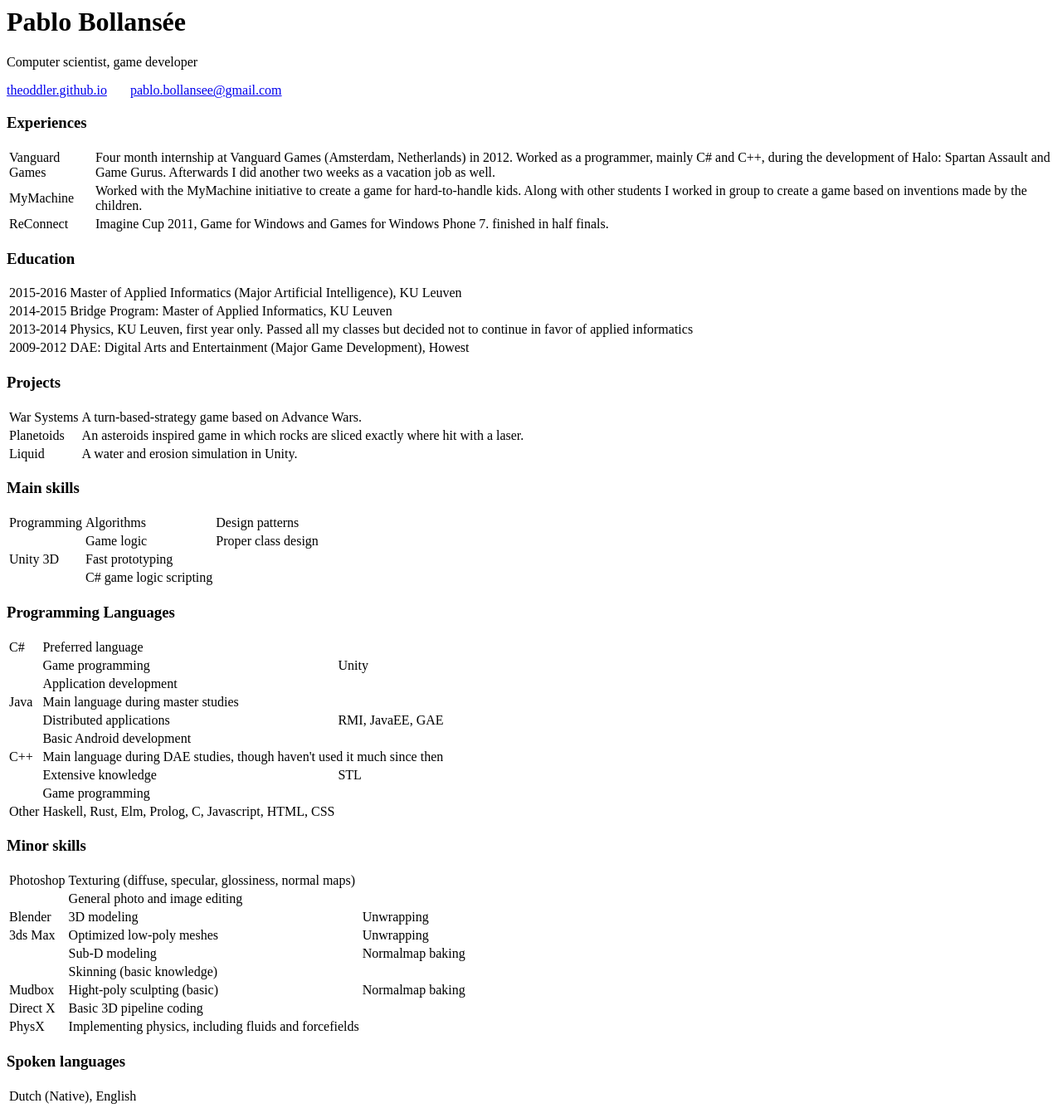
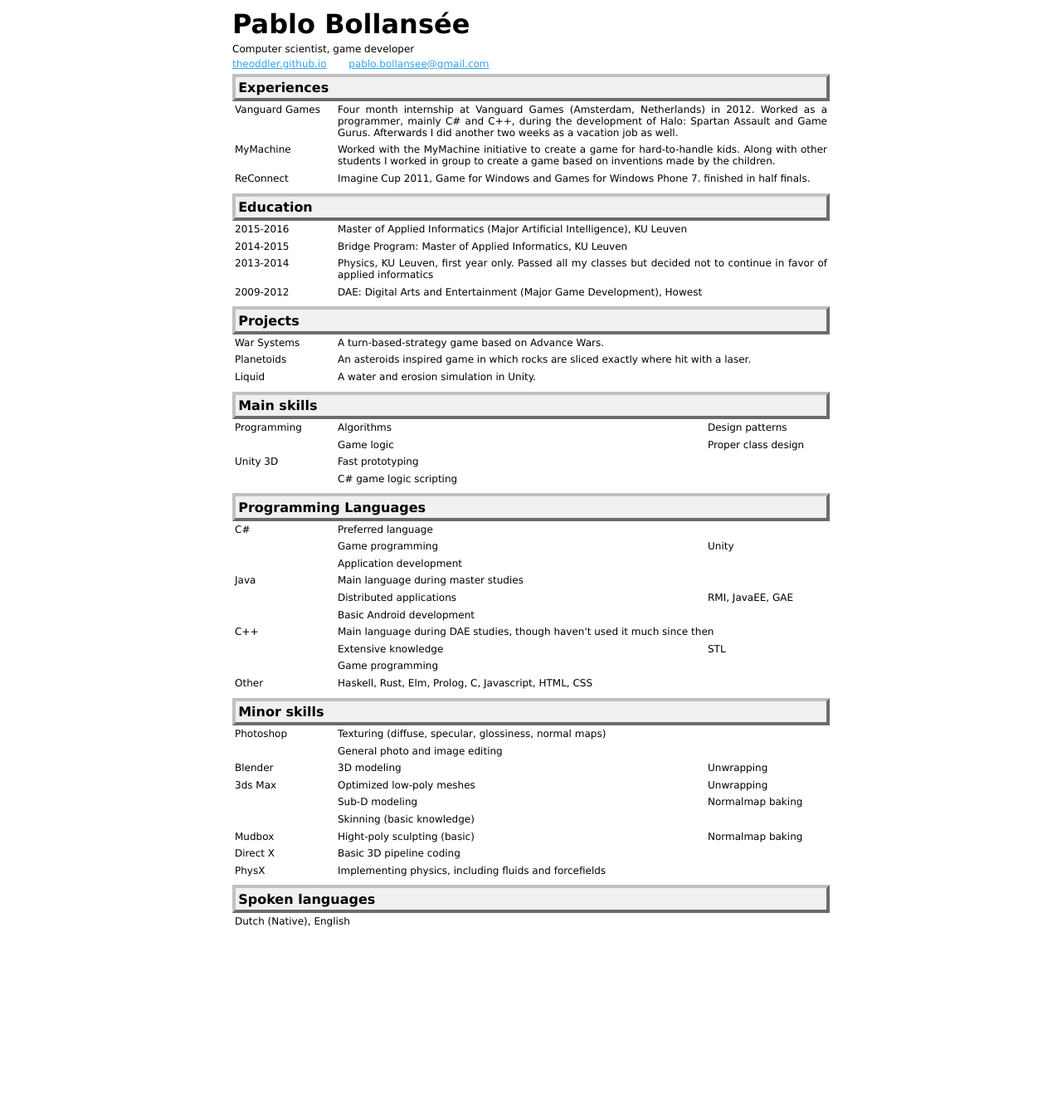
Before and after one commit to TheOddler/theoddler.github.io, a Jekyll site: the page built from cv/index.html, in a window 1280 px wide. Shown: the whole page at 83% size. Built offline with Jekyll 4.4.1, drawn with Linux system fonts in a browser that asks for light colours; after the commit the page ends 1130 px from its top, so only the background shows below that.

Commit message:
Hopefully includes cv style properly now.

```diff
--- a/cv/index.html
+++ b/cv/index.html
@@ -7,7 +7,7 @@
 		<title>Pablo's CV</title>
 		<link rel="shortcut icon" type="image/png" href="images/professor_pablo_icon_48x48.png"/>
 
-		<link rel="stylesheet" type="text/css" href="cv/styles.css">
+		<link rel="stylesheet" type="text/css" href="{{ baseurl }}/cv/styles.css">
 	</head>
 
 	<body>
```
